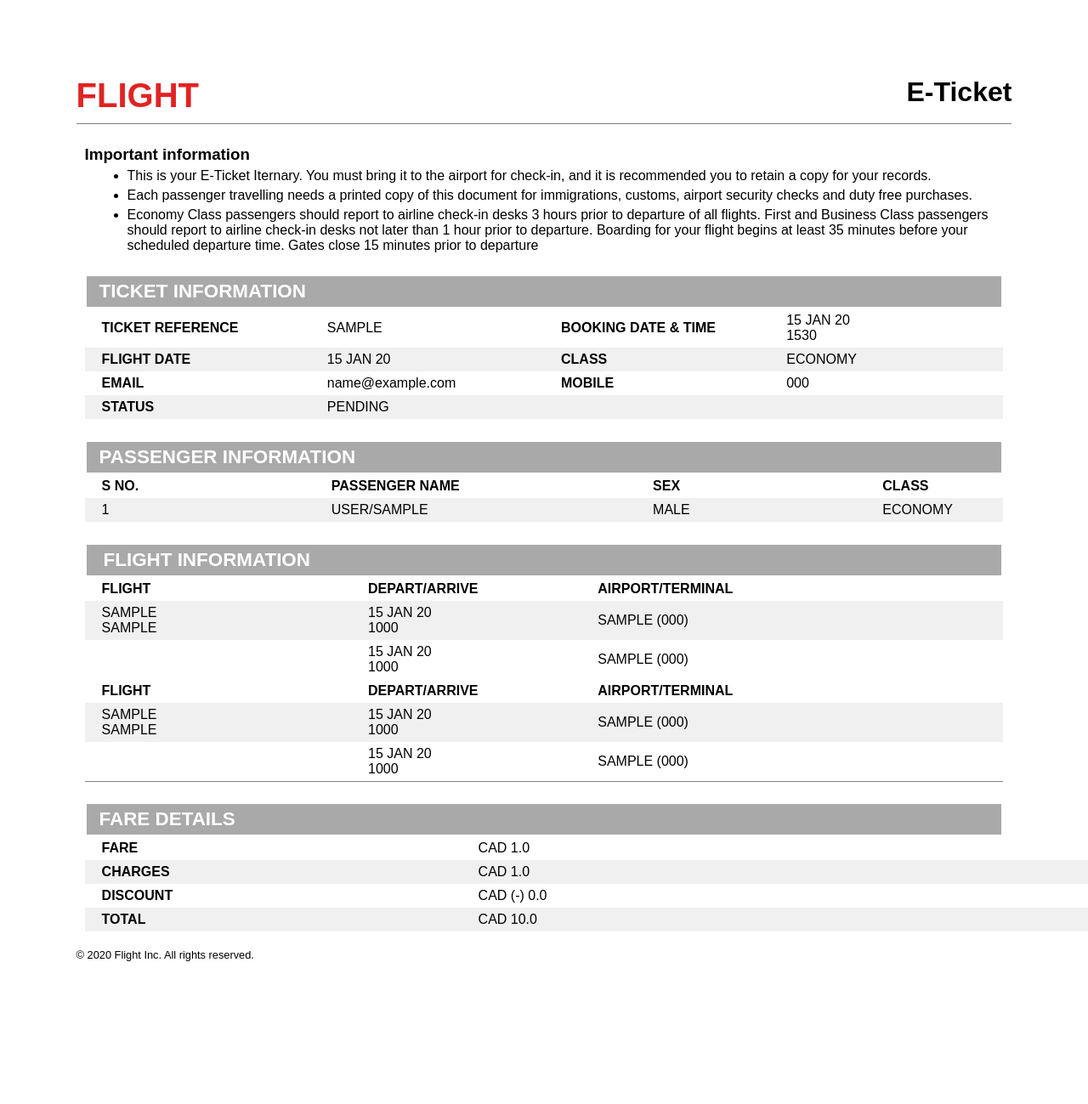
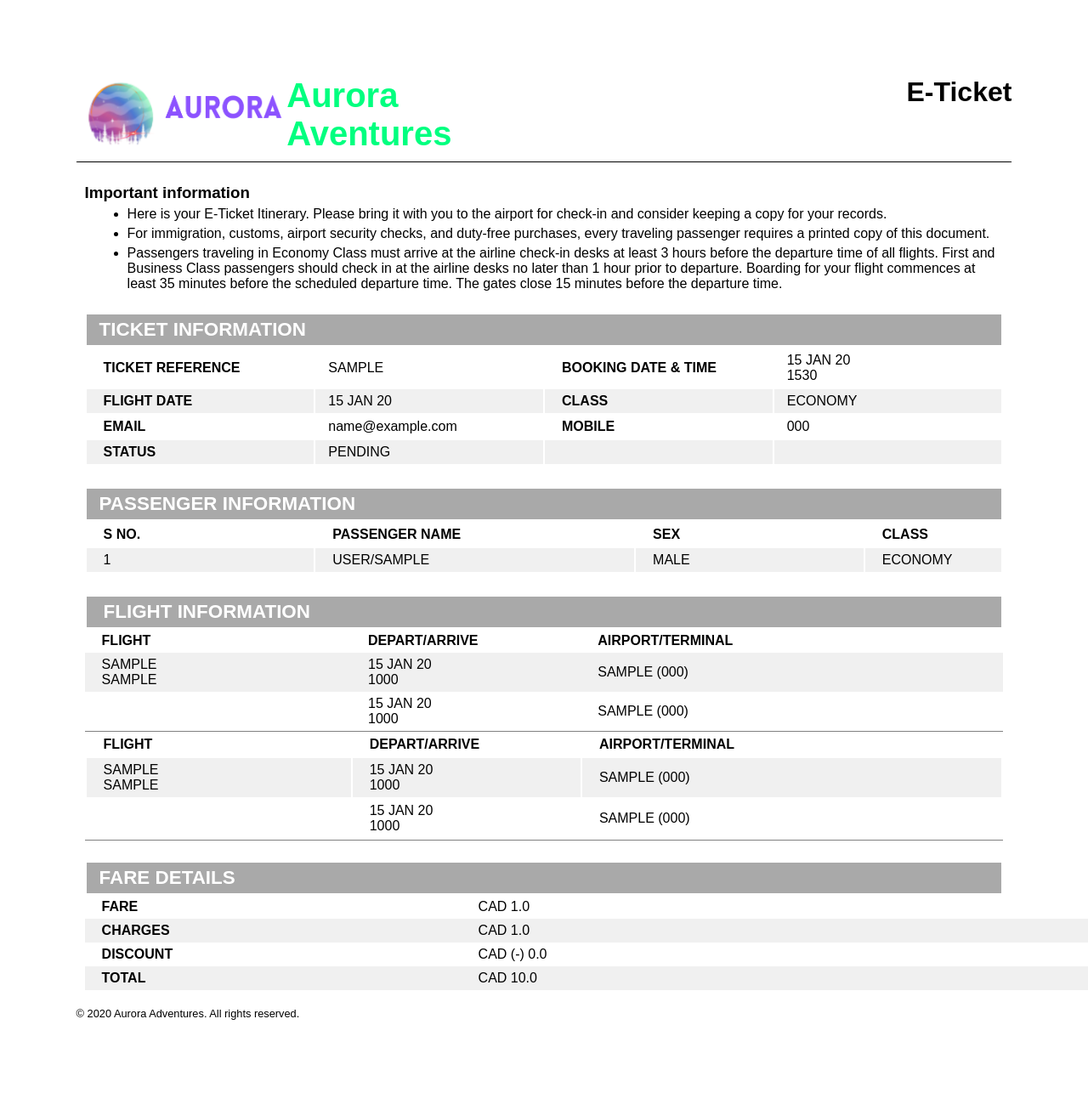
Before and after one commit to jayp16p/aurora, a Django app: template flight/templates/flight/ticket.html in a window 1280 px wide; the page is wider, and only the part inside the window is pictured. Shown: that part at 85% size. Before the commit the page ends 1131 px from the top of that part, so only its background shows below. Run offline with Django 3.2, Linux system fonts and the light colour scheme; tables that the repository leaves empty hold one stand-in row (values such as "Sample post"); the template is opened without the code that fills it: values that come from a table or form of the project are taken from there, most other values are stand-ins (such as "Sample title", 1, 10 or a date in 2020).

Commit message:
minor changes to pdf export

```diff
--- a/flight/templates/flight/ticket.html
+++ b/flight/templates/flight/ticket.html
@@ -5,7 +5,6 @@
 <head>
     <meta charset="UTF-8">
     <meta name="viewport" content="width=device-width, initial-scale=1.0">
-    <link rel="icon" type="image/ico" href="/static/img/favicon.ico">
     <title>e-Ticket</title>
     <style>
         @page{
@@ -90,26 +89,26 @@
 <body>
     <nav>
         <div class="col logo" style="width: 50%;">
-            <!--<img src="{% static 'img/icon_logo.png' %}" width="45%">-->
-            <span style="color: rgb(225, 35, 35); font-weight: bold; font-size: 2.5em;">FLIGHT</span>
+            <img src="{% static 'img/icon_logo.png' %}" width="45%">
+            <span style="color: springgreen; font-weight: bold; font-size: 2.5em;">Aurora Aventures</span>
         </div>
         <div class="col header" style="width: 50%;">
             <span style="margin: auto 0 auto auto;">E-Ticket</span>
         </div>
     </nav>
-    <hr style="height: 1px; border: 0; background-color: grey;" noshade>
+    <hr style="height: 1px; border: 0; background-color: black;">
     <main style="padding: 10px;">
         <div style="margin: 15px auto;">
             <h3>Important information</h3>
             <ul style="padding-left: 50px;">
                 <li>
-                    This is your E-Ticket Iternary. You must bring it to the airport for check-in, and it is recommended you to retain a copy for your records.
+                    Here is your E-Ticket Itinerary. Please bring it with you to the airport for check-in and consider keeping a copy for your records.
                 </li>
                 <li>
-                    Each passenger travelling needs a printed copy of this document for immigrations, customs, airport security checks and duty free purchases.
+                    For immigration, customs, airport security checks, and duty-free purchases, every traveling passenger requires a printed copy of this document.
                 </li>
                 <li>
-                    Economy Class passengers should report to airline check-in desks 3 hours prior to departure of all flights. First and Business Class passengers should report to airline check-in desks not later than 1 hour prior to departure. Boarding for your flight begins at least 35 minutes before your scheduled departure time. Gates close 15 minutes prior to departure
+                    Passengers traveling in Economy Class must arrive at the airline check-in desks at least 3 hours before the departure time of all flights. First and Business Class passengers should check in at the airline desks no later than 1 hour prior to departure. Boarding for your flight commences at least 35 minutes before the scheduled departure time. The gates close 15 minutes before the departure time.
                 </li>
             </ul>
         </div>
@@ -119,7 +118,7 @@
                     <td style="width: 100%;">TICKET INFORMATION</td>
                 </tr>
             </table>
-            <table cellspacing='0' >
+            <table>
                 <tr class="tr-odd">
                     <th>TICKET REFERENCE</th>
                     <td>{{ticket1.ref_no | upper}}</td>
@@ -150,7 +149,7 @@
                     <td style="width: 100%;">PASSENGER INFORMATION</td>
                 </tr>
             </table>
-            <table cellspacing='0'>
+            <table>
                 <tr class="tr-odd">
                     <th>S NO.</th>
                     <th>PASSENGER NAME</th>
@@ -200,8 +199,8 @@
             </table>
             {% if ticket2 %}
                 <div>
-                    <hr style="height: .1px; border: 0; background-color: grey;" noshade>
-                    <table style="margin-top: 0;" cellspacing='0'>
+                    <hr style="height: .1px; border: 0; background-color: grey;">
+                    <table style="margin-top: 0;" >
                         <tr class="tr-odd">
                             <th>FLIGHT</th>
                             <th>DEPART/ARRIVE</th>
@@ -218,7 +217,7 @@
                             <td style="padding-left: 20px; width: 49%;">{{ticket2.flight.destination.airport | upper}} ({{ticket2.flight.destination.code | upper}})</td>
                         </tr>
                     </table>
-                    <hr style="height: .1px; border: 0; background-color: grey;" noshade>
+                    <hr style="height: .1px; border: 0; background-color: grey;">
                 </div>
             {% endif %}
             <!---->
@@ -247,7 +246,6 @@
             </table>
         </div>
     </main>
-    <p style="margin: 10px 0; font-size: .8em;">&#169;	 {{ current_year}} Flight Inc. All rights reserved.</p>
-    <!-- 30 Kgs Check-in, 7 Kgs Cabin-->
+    <p style="margin: 10px 0; font-size: .8em;">&#169;	 {{ current_year}} Aurora Adventures. All rights reserved.</p>
 </body>
 </html>
```
